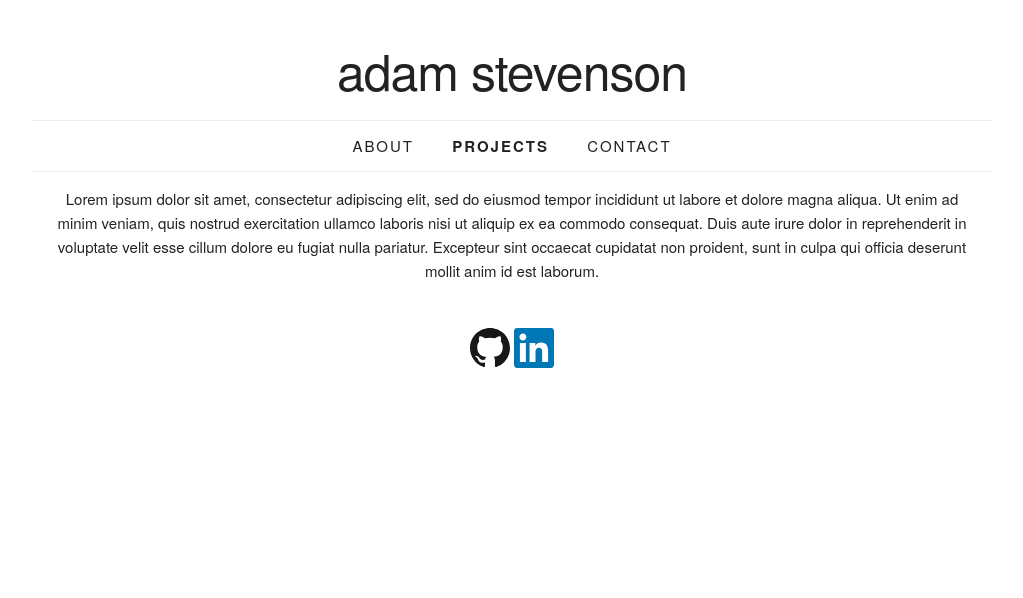
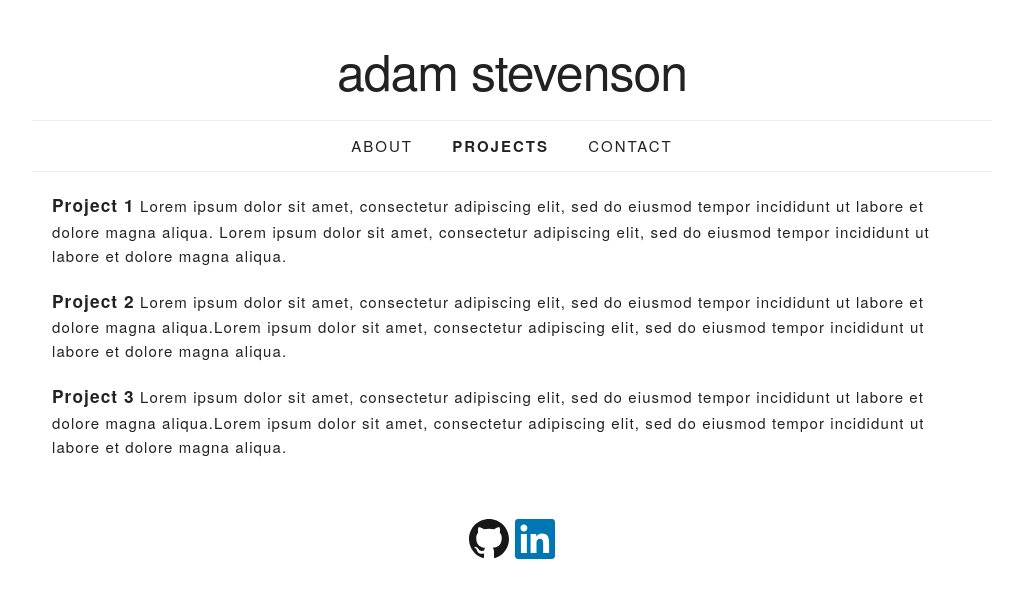
Before and after one commit to stevensona/stevensona.github.io, a plain HTML site: page index.htm in a window 1280 px wide. Both pictures are taken after a click on the link "PROJECTS". Shown: the whole page, without its empty margins (128-1151 px from the left). Drawn offline with Linux system fonts and the light colour scheme; a web font is replaced by a local one.

Commit message:
some content, project list design basics

```diff
--- a/index.htm
+++ b/index.htm
@@ -1,22 +1,15 @@
 <!DOCTYPE html>
 <html>
 <head>
-
   <meta charset="utf-8">
   <title>Adam Stevenson</title>
   <meta name="description" content="Adam Stevenson, software developer portfolio and contact information">
   <meta name="author" content="Adam Stevenson">
-
   <meta name="viewport" content="width=device-width, initial-scale=1">
-
   <link href="raleway.css" rel="stylesheet" type="text/css">
-
   <link href="normalize.css" rel="stylesheet" type="text/css">
   <link href="skeleton.css" rel="stylesheet" type="text/css">
   <link href="style.css" rel="stylesheet" type="text/css">
-
-
-
 </head>
 <body>
 
@@ -36,10 +29,33 @@
         </ul>
       </nav>
       <div class="row panel active" id="about">
-        <div class="twelve column"><p>Lorem ipsum dolor sit amet, consectetur adipiscing elit, sed do eiusmod tempor incididunt ut labore et dolore magna aliqua. Ut enim ad minim veniam, quis nostrud exercitation ullamco laboris nisi ut aliquip ex ea commodo consequat. Duis aute irure dolor in reprehenderit in voluptate velit esse cillum dolore eu fugiat nulla pariatur. Excepteur sint occaecat cupidatat non proident, sunt in culpa qui officia deserunt mollit anim id est laborum.</p></div>
+        <div class="twelve column">
+          <p>Hi. I'm a full stack developer. I care about code quality, efficiency, and maintainability. I have extensive experience with a variety of platforms to include desktop (every major platform), web (full stack), and mobile (Android). I'd like to help make your next project a success.</p>
+        </div>
       </div>
       <div class="row panel" id="projects">
-        <div class="twelve column"><p>Lorem ipsum dolor sit amet, consectetur adipiscing elit, sed do eiusmod tempor incididunt ut labore et dolore magna aliqua. Ut enim ad minim veniam, quis nostrud exercitation ullamco laboris nisi ut aliquip ex ea commodo consequat. Duis aute irure dolor in reprehenderit in voluptate velit esse cillum dolore eu fugiat nulla pariatur. Excepteur sint occaecat cupidatat non proident, sunt in culpa qui officia deserunt mollit anim id est laborum.</p></div>
+        <div class="twelve column">
+          <div class="project-list">
+            <div class="project">
+              <span class="project-title">Project 1</span>
+              <span class="project-desc">
+                Lorem ipsum dolor sit amet, consectetur adipiscing elit, sed do eiusmod tempor incididunt ut labore et dolore magna aliqua. Lorem ipsum dolor sit amet, consectetur adipiscing elit, sed do eiusmod tempor incididunt ut labore et dolore magna aliqua.
+              </span>            </div>
+            <div class="project u-full-width">
+              <span class="project-title">Project 2</span>
+              <span class="project-desc">
+                Lorem ipsum dolor sit amet, consectetur adipiscing elit, sed do eiusmod tempor incididunt ut labore et dolore magna aliqua.Lorem ipsum dolor sit amet, consectetur adipiscing elit, sed do eiusmod tempor incididunt ut labore et dolore magna aliqua.
+              </span>
+            </div>
+            <div class="project u-full-width">
+              <span class="project-title">Project 3</span>
+              <span class="project-desc">
+                Lorem ipsum dolor sit amet, consectetur adipiscing elit, sed do eiusmod tempor incididunt ut labore et dolore magna aliqua.Lorem ipsum dolor sit amet, consectetur adipiscing elit, sed do eiusmod tempor incididunt ut labore et dolore magna aliqua.
+              </span>
+
+            </div>
+          </div>
+        </div>
       </div>
       <div class="row panel" id="contact">
         <form method="post" action="http://www.briskforms.com/go/f6fd2e8654a89a0971810c58e35440a6">
--- a/style.css
+++ b/style.css
@@ -1,6 +1,7 @@
 .section {
   padding: 0 0 3rem;
   text-align: center;
+  letter-spacing: 1.1px;
 }
 .section.heading {
   padding-top: 4rem;
@@ -46,6 +47,33 @@
 #projects, #contact {
   display: none;
 }
+
+.project-list {
+  /*padding: 5px;*/
+  text-align: left;
+}
+
+.project {
+  /*border: 1px #EEE solid;
+  border-radius: 3px;*/
+  padding: 5px;
+  min-height: 4em;
+  background-color: #FFF;
+  margin-bottom: 10px;
+  transition: background-color 0.25s;
+}
+.project:hover{
+  background-color: #EEE;
+}
+
+.project-title {
+  font-weight: bold;
+  font-size: 1.15em;
+}
+.project-desc {
+  font-size: 1em;
+}
+
 .links ul {
   padding: 0px;
   list-style: none;
```
